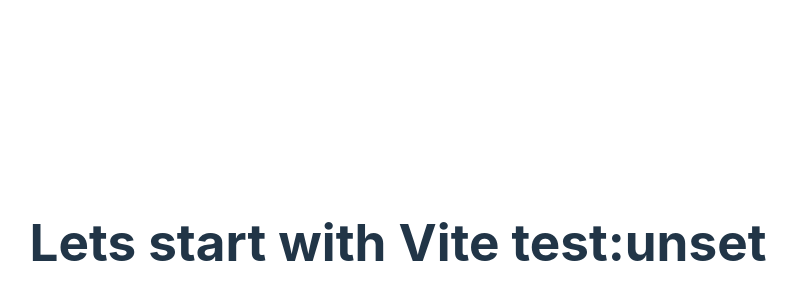
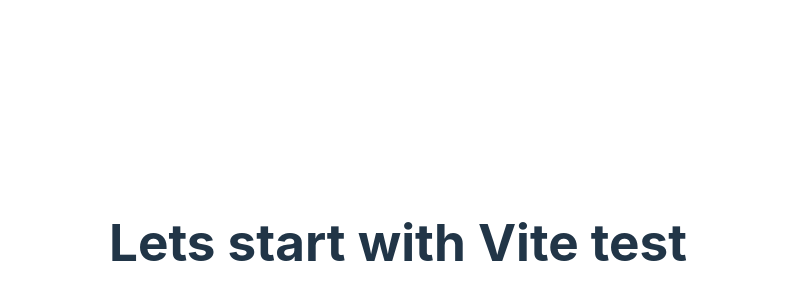
Before and after one commit to TomaszSzydlowski/clockify-time-tracker, a React (Vite) app: page / in a window 1280 px wide. Shown: the part 158-458 px from the top of the page, without its empty margins (242-1039 px from the left). Built offline with nearby package versions, Linux system fonts and the light colour scheme; no server answers.

Commit message:
change app

```diff
--- a/src/App.tsx
+++ b/src/App.tsx
@@ -4,7 +4,7 @@
 console.log(import.meta.env.VITE_MY_TEST_SECRET)
     return (
         <div className="App">
-            <h1>Lets start with Vite test:{import.meta.env.VITE_MY_TEST_SECRET}</h1>
+            <h1>Lets start with Vite test</h1>
         </div>
     )
 }
```
